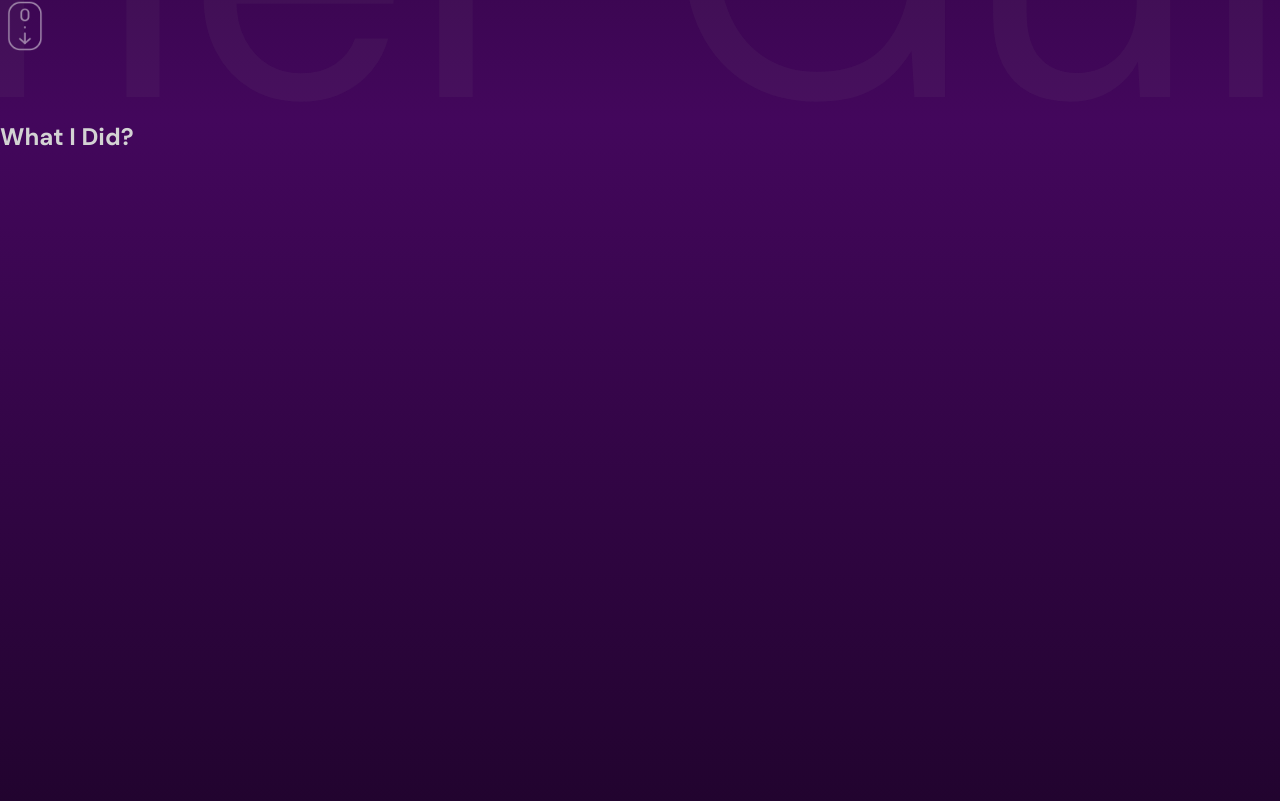
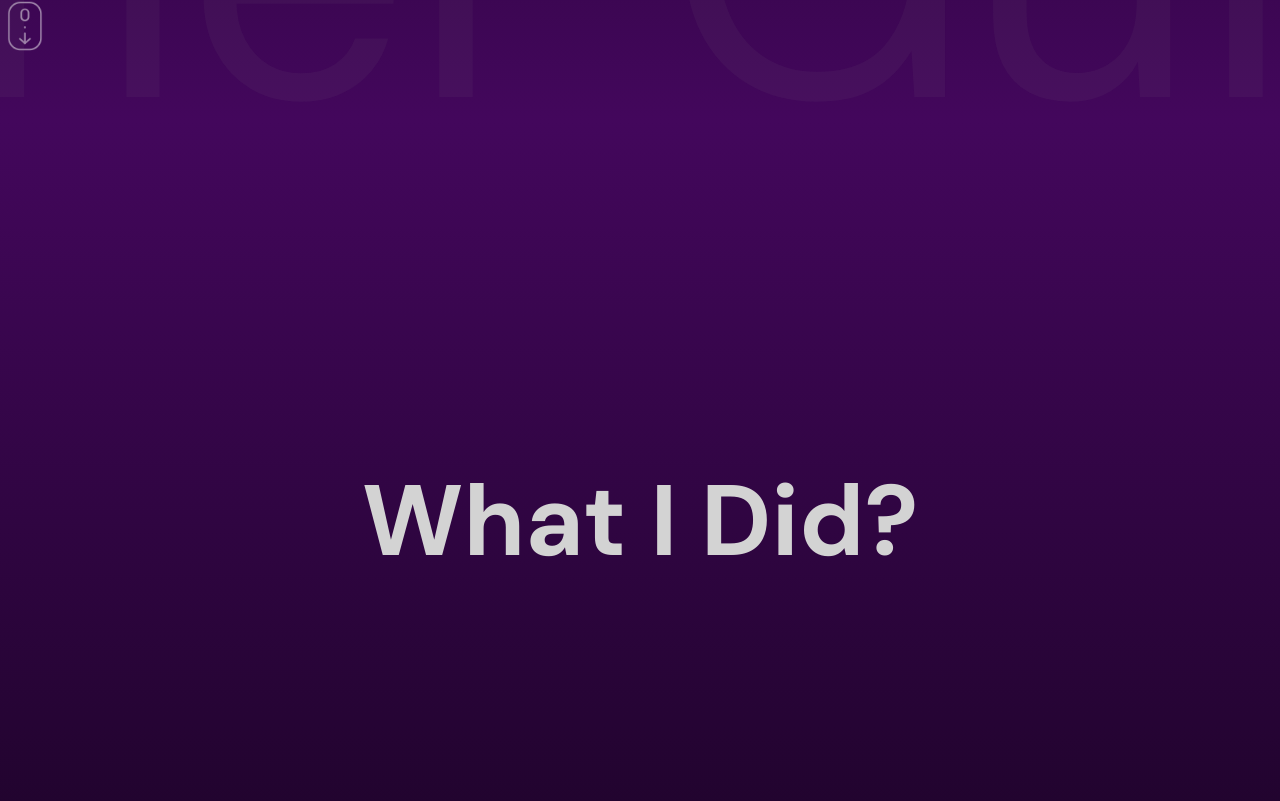
Before and after one commit to vinuwa98/vite-react-deploy, a React (Vite) app: page / in a window 1280 px wide. Shown: the part 679-1480 px from the top of the page. Built offline with nearby package versions, Linux system fonts and the light colour scheme.

Commit message:
add Parallax SCSS

```diff
--- a/src/components/parallax/parallax.scss
+++ b/src/components/parallax/parallax.scss
@@ -1,4 +1,12 @@
 .parallax{
     width: 100%;
     height: 100%;
+    position: relative;
+    display: flex;
+    align-items: center;
+    justify-content: center;
+
+    h1{
+        font-size: 100px;
+    }
 }
```
